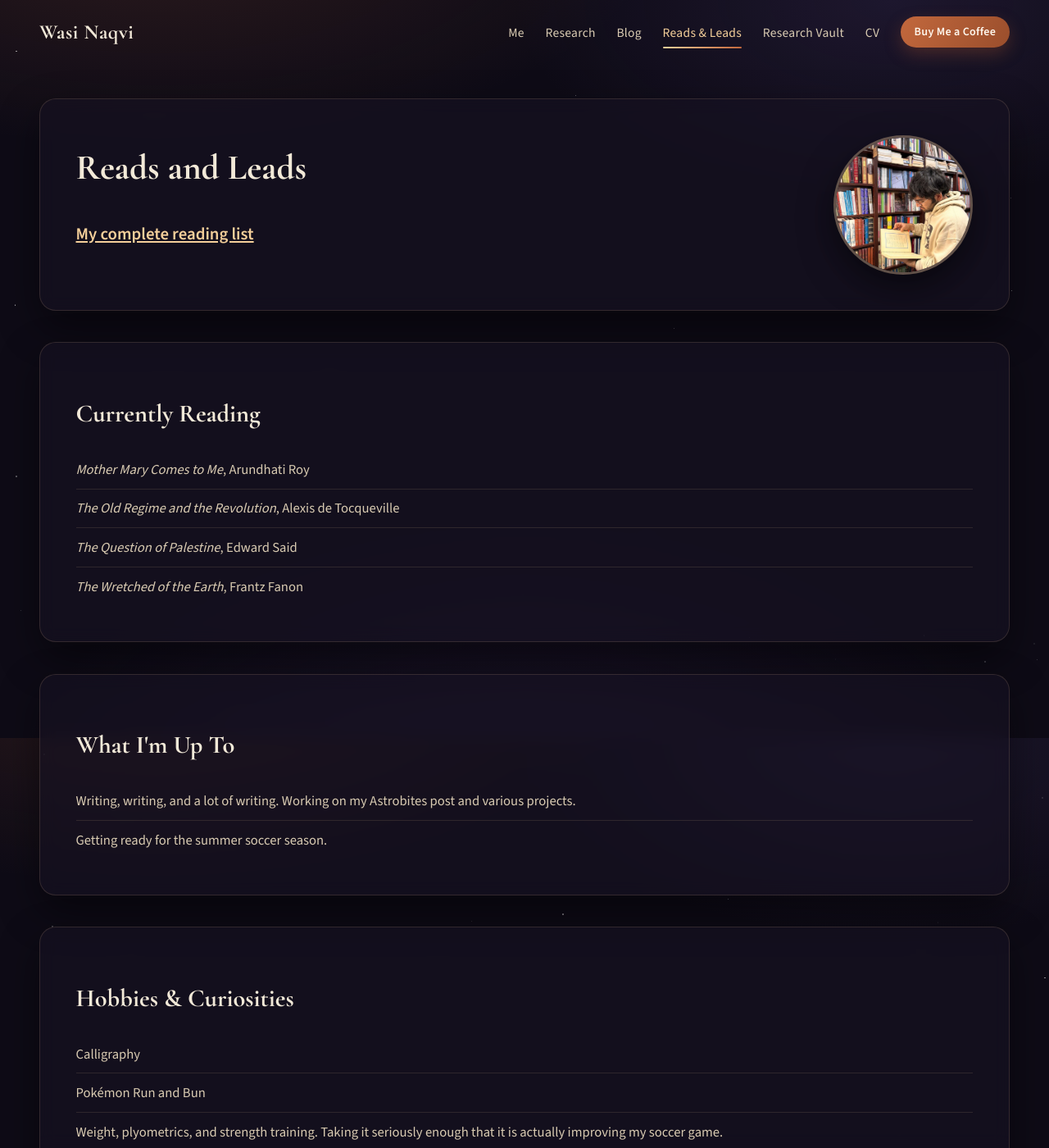
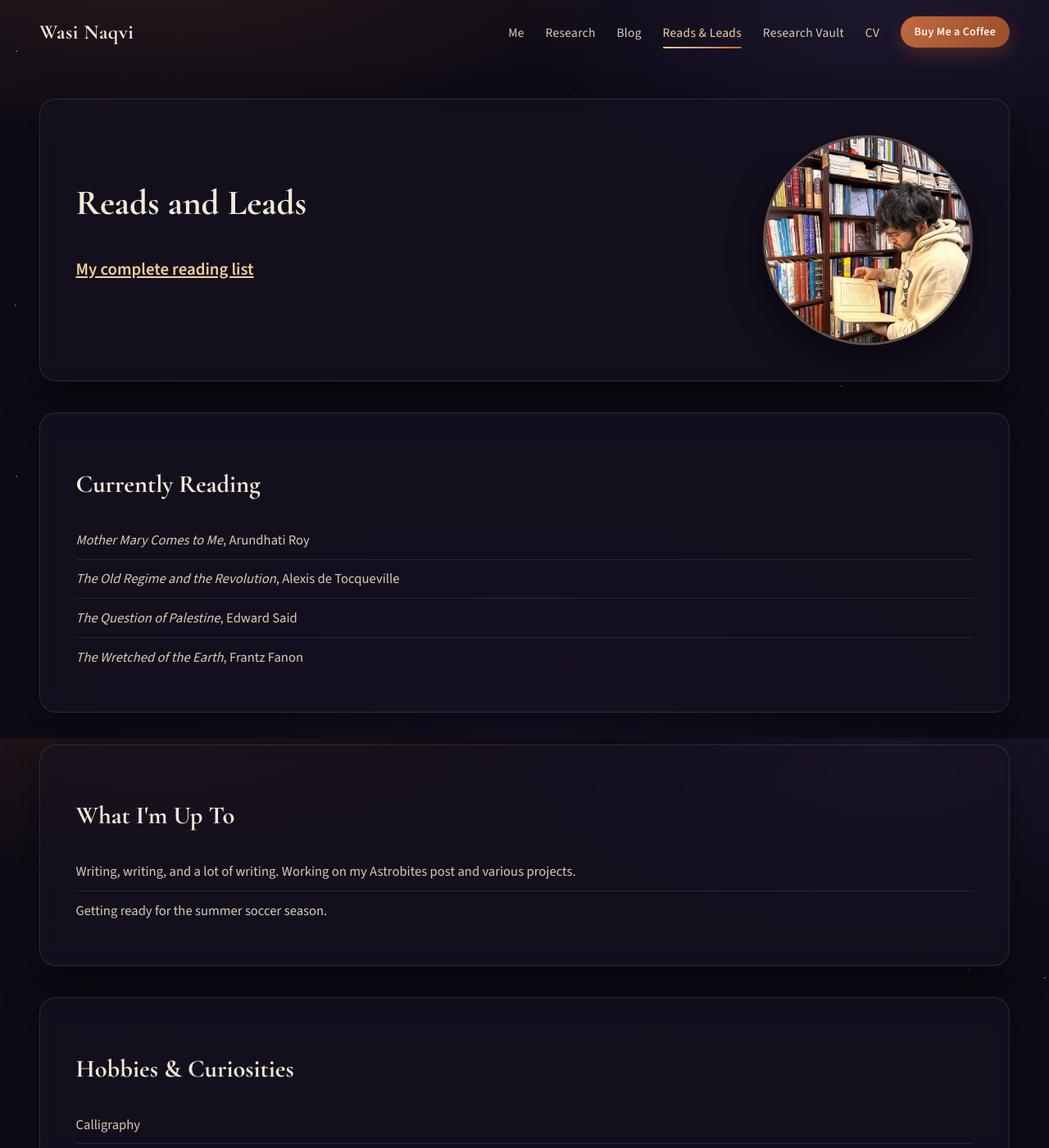
Before and after one commit to wasnaqvi/wasi-naqvi.github.io, a Jekyll site: the page built from reads.md, in a window 1280 px wide and 1400 px high. Shown: the whole window at 82% size. Built offline with Jekyll 4.4.1, drawn with Linux system fonts in a browser that asks for light colours.

Commit message:
Larger portraits on Reads and Leads and Research Vault

```diff
--- a/assets/styles.css
+++ b/assets/styles.css
@@ -511,8 +511,8 @@
 .reading-link { font-size: 1.3rem; font-weight: 600; }
 
 .reading-photo {
-  width: 170px;
-  height: 170px;
+  width: clamp(200px, 20vw, 260px);
+  height: clamp(200px, 20vw, 260px);
   border-radius: 50%;
   object-fit: cover;
   display: block;
@@ -567,8 +567,8 @@
 }
 
 .vault-headshot {
-  width: 160px;
-  height: 160px;
+  width: clamp(200px, 20vw, 260px);
+  height: clamp(200px, 20vw, 260px);
   border-radius: 50%;
   object-fit: cover;
   flex-shrink: 0;
@@ -793,7 +793,8 @@
 
 @media (max-width: 640px) {
   .landing-photo img { width: 160px; height: 160px; }
-  .reading-photo { width: 140px; height: 140px; }
+  .reading-photo { width: 170px; height: 170px; }
+  .vault-headshot { width: 170px; height: 170px; }
   body { font-size: 1rem; }
 }
 
```
